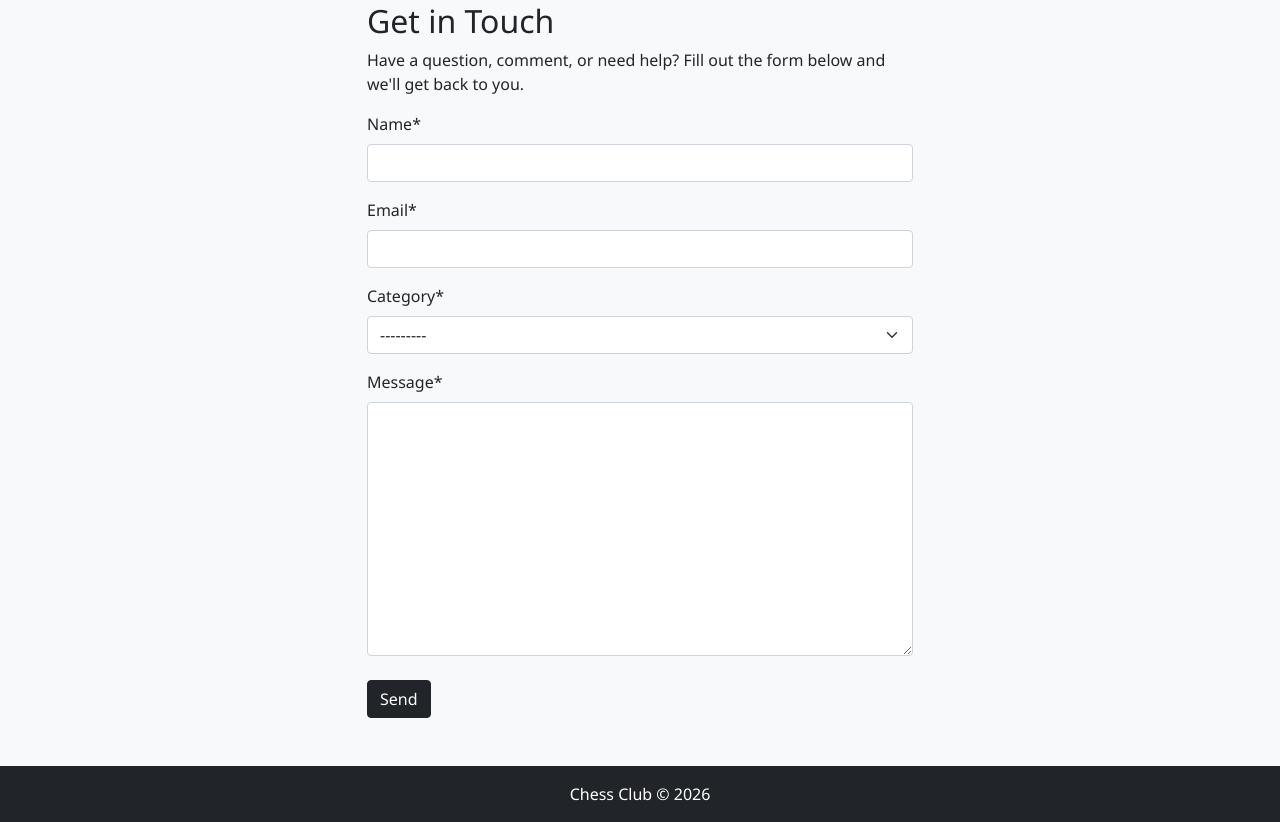
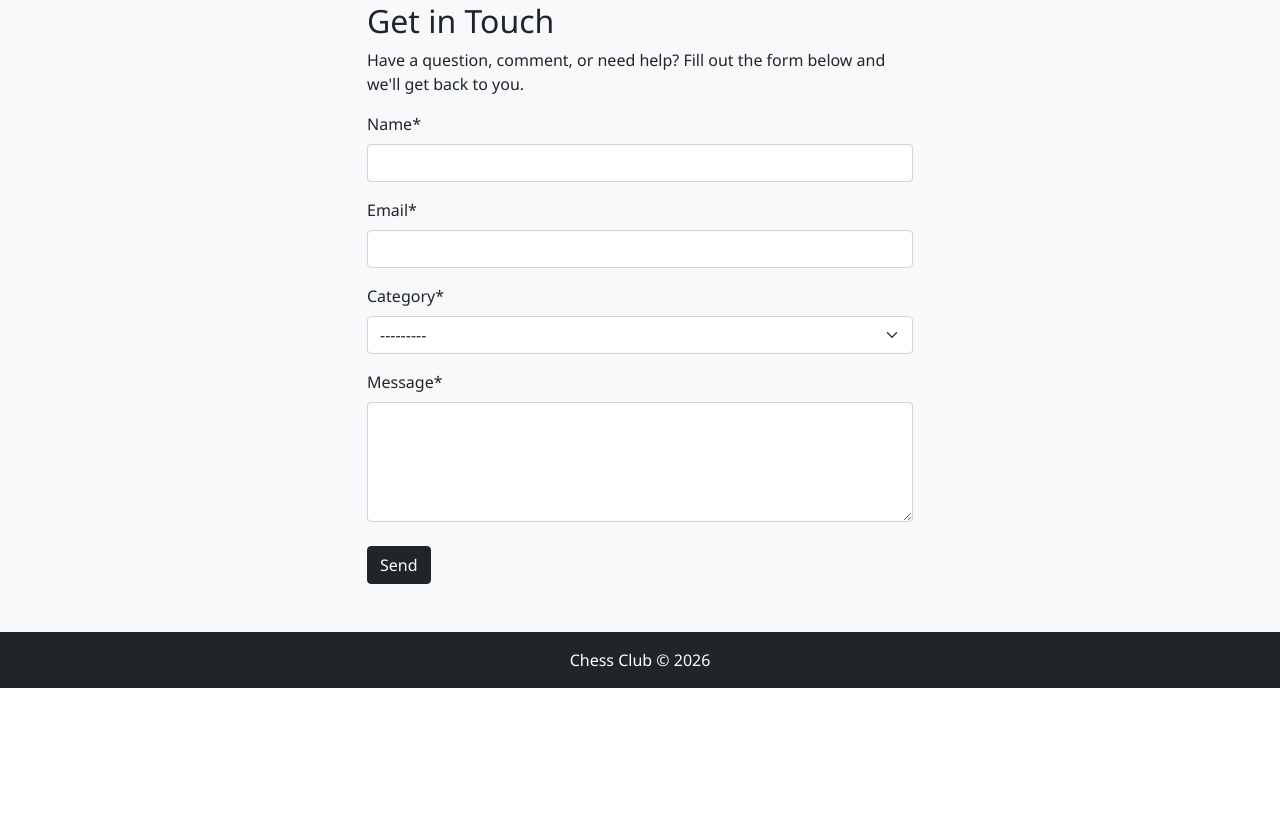
Before and after one commit to freed-man/mp3-chess, a Django app: page /about/ in a window 1280 px wide. Shown: the part 316-1138 px from the top of the page. After the commit the page ends 1004 px from the top, so only its background shows below. Run offline with Django 4.2, Linux system fonts and the light colour scheme; data that the repository does not hold is empty; some libraries are stand-ins or nearby versions.

Commit message:
updated about form

```diff
--- a/about/templates/about/about.html
+++ b/about/templates/about/about.html
@@ -33,7 +33,7 @@
 </div>
 
 <div class="row mt-5">
-    <div class="col-md-6 offset-md-3">
+    <div class="col-md-6 offset-md-3 contact-form">
         <h2>Get in Touch</h2>
         <p>Have a question, comment, or need help? Fill out the form below and we'll get back to you.</p>
         <form method="post">
```
